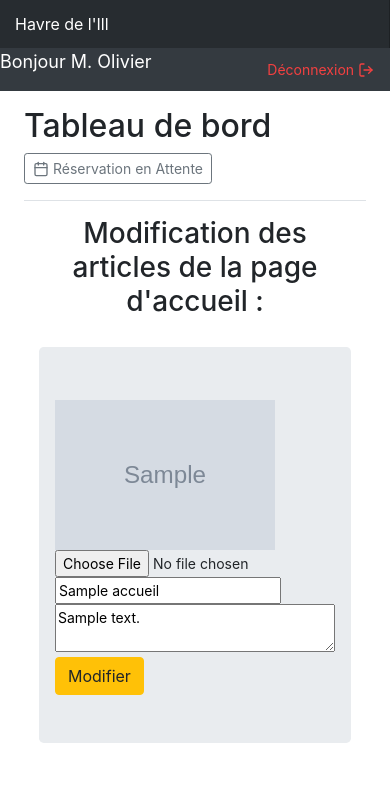
After one commit to cpailler/strasbourg_0218_php_HavreDeLIll, a PHP site: template src/View/Administration/ArticlesAccueilAdmin.html.twig in a window 390 px wide; the page is wider, and only the part inside the window is pictured. The commit adds this page. Shown: the top 799 px of that part. Run offline with PHP 8.4, Linux system fonts and the light colour scheme; the template is opened without the code that fills it: most values are stand-ins (such as "Sample title", 1, 10 or a date in 2020); grey boxes marked "Sample" are stand-in pictures; a stand-in replaces the project's code that opens the database connection; some libraries are stand-ins or nearby versions.

Commit message:
Création de la page d'administration de la page d'accueil, non terminée, un mystère à résoudre concernant la modification des images

```diff
--- a/app/dispatcher.php
+++ b/app/dispatcher.php
@@ -24,6 +24,8 @@ $dispatcher = FastRoute\simpleDispatcher(function(FastRoute\RouteCollector $r) {
     $r->addRoute('GET', '/Administration', 'Administration/index');
     $r->addRoute('GET', '/Administration/DiapoAccueil', 'Administration/DiapoAccueil');
     $r->addRoute('POST', '/Administration/DiapoAccueil', 'Administration/DiapoAccueil');
+    $r->addRoute('GET', '/Administration/ArticlesAccueil', 'Administration/ArticlesAccueil');
+    $r->addRoute('POST', '/Administration/ArticlesAccueil', 'Administration/ArticlesAccueil');
     $r->addRoute('GET', '/Administration/Chambres', 'Administration/AdminChambres');
     $r->addRoute('POST', '/Administration/Chambres', 'Administration/AdminChambres');
     // {id} must be a number (\d+)
--- a/src/View/Administration/Administration.html.twig
+++ b/src/View/Administration/Administration.html.twig
@@ -61,7 +61,7 @@
                                 </li>
 
                                 <li class="nav-item">
-                                    <a class="nav-link" href="#">
+                                    <a class="nav-link" href="/Administration/ArticlesAccueil">
                                         <span data-feather="file-text"></span>
                                         Articles
                                     </a>
--- /dev/null
+++ b/src/View/Administration/ArticlesAccueilAdmin.html.twig
@@ -0,0 +1,41 @@
+{% extends 'Administration/Administration.html.twig' %}
+
+    {% block stylesheet %}
+        <link rel="stylesheet" href="/assets/css/admin.css">
+    {% endblock %}
+
+{% block content %}
+    <div class="container-fluid">
+
+        <h3>Modification des articles de la page d'accueil :</h3>
+
+        <br>
+
+
+        <div class="jumbotron container-fluid">
+            <div class="row">
+                {% for article in accueil %}
+                    <div class="col-xs-12 col-md-12 col-lg-12">
+                        <form action="" method="post" class="form-group" enctype="multipart/form-data">
+                            <div class="">
+                                <input type="hidden" name="id" value="{{ article.id }}">
+                                <br>
+                                <img class="diapo" name="urlImage" src="{{ article.urlImage }}" alt="image">
+                                <br>
+                                <input type="file" name="urlImage"/>
+                                <br>
+                                <input type="text" name="titre" value="{{ article.titre }}"/>
+                                <br>
+                                <textarea name="texte" style="height: auto;width: 100%">{{ article.texte }}</textarea>
+                            </div>
+                            <div>
+                                <input type="submit" name="modifier" value="Modifier" class="btn btn-warning"/>
+                            </div>
+                        </form>
+                    </div>
+                {% endfor %}
+            </div>
+        </div>
+
+    </div>
+{% endblock %}
```
Also changed, not shown: src/Controller/AdministrationController.php (+117 -55 lines), public/assets/images/image5adf7d8dc945f.jpg (added).
